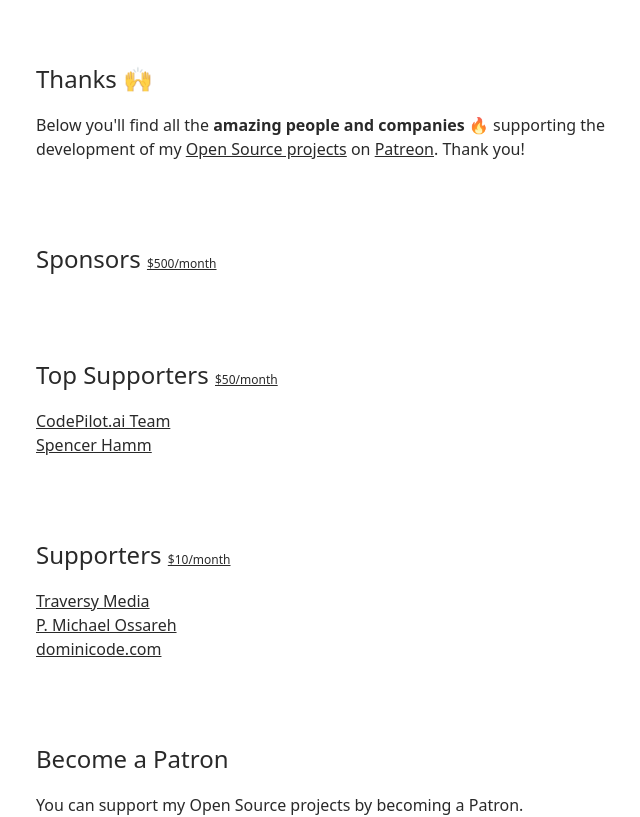
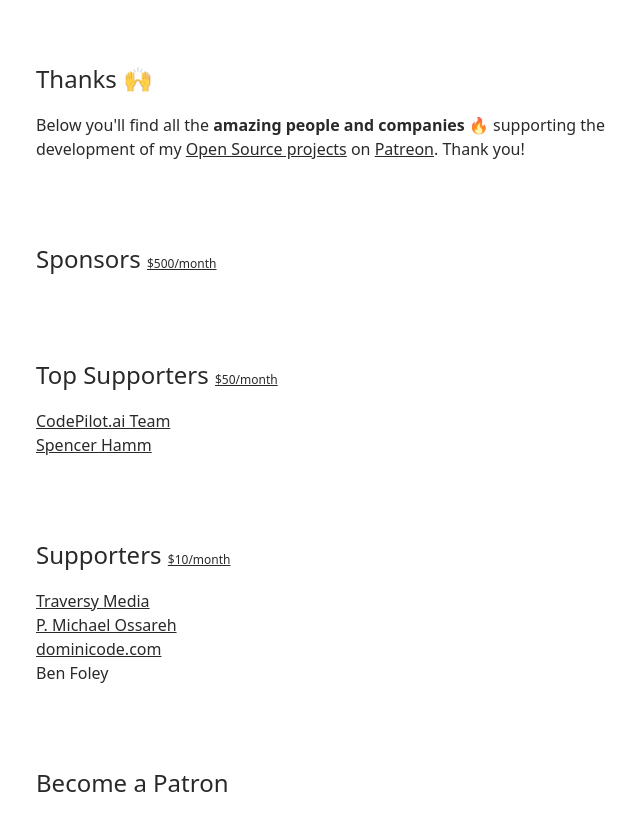
Before and after one commit to typicode/typicode.github.io, a website: page index.html in a window 1280 px wide. Shown: the part 147-964 px from the top of the page, without its empty margins (284-924 px from the left). Drawn offline with nearby package versions, Linux system fonts and the light colour scheme.

Commit message:
Update index.html

```diff
--- a/index.html
+++ b/index.html
@@ -102,6 +102,7 @@
     <li><a href="https://twitter.com/traversymedia">Traversy Media</a></li>
     <li><a href="https://twitter.com/ossareh">P. Michael Ossareh</li>
     <li><a href="https://dominicode.com">dominicode.com</a></li>
+    <li>Ben Foley</li>
   </ul>
 
   <h2>Become a Patron</h2>
```
